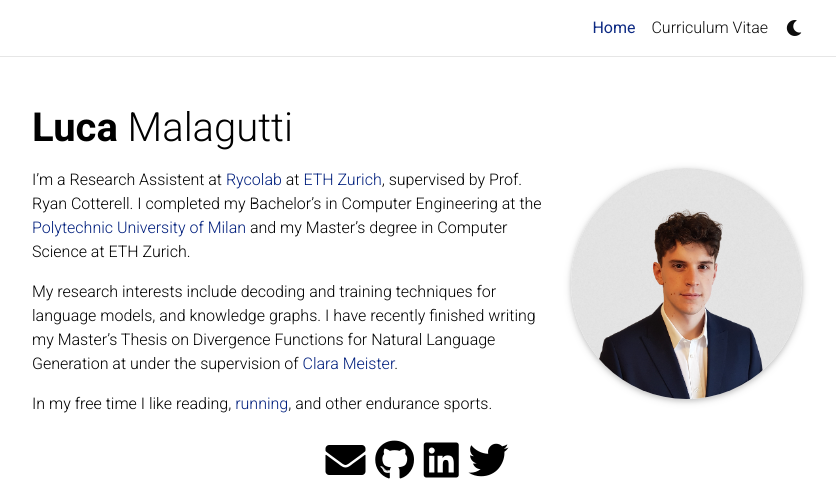
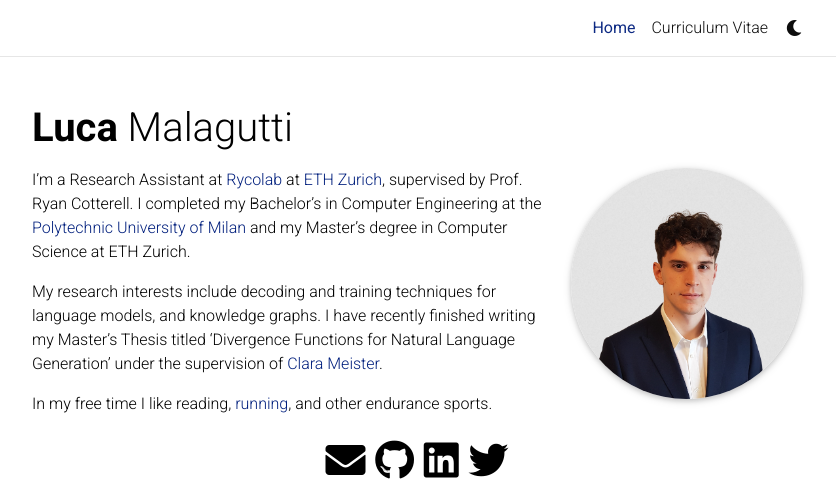
Before and after one commit to LucaMalagutti/LucaMalagutti.github.io, a Jekyll site: the page built from _pages/about.md, in a window 1280 px wide. Shown: the top 481 px of the page, without its empty margins (223-1059 px from the left). Built offline with Jekyll 4.4.1, drawn with Linux system fonts in a browser that asks for light colours; full-size pictures stand in for the smaller copies a plugin makes; comment, search, counter and statistics services are not loaded; a style sheet for code colours, icons or effects is not loaded.

Commit message:
updated about page

```diff
--- a/_pages/about.md
+++ b/_pages/about.md
@@ -15,8 +15,8 @@
 social: true  # includes social icons at the bottom of the page
 ---
 
-I'm a Research Assistent at [Rycolab](https://rycolab.io/) at [ETH Zurich](https://ethz.ch/en.html), supervised by Prof. Ryan Cotterell. I completed my Bachelor's in Computer Engineering at the [Polytechnic University of Milan](https://polimi.it/en) and my Master's degree in Computer Science at ETH Zurich.
+I'm a Research Assistant at [Rycolab](https://rycolab.io/) at [ETH Zurich](https://ethz.ch/en.html), supervised by Prof. Ryan Cotterell. I completed my Bachelor's in Computer Engineering at the [Polytechnic University of Milan](https://polimi.it/en) and my Master's degree in Computer Science at ETH Zurich.
 
-My research interests include decoding and training techniques for language models, and knowledge graphs. I have recently finished writing my Master's Thesis on Divergence Functions for Natural Language Generation at  under the supervision of [Clara Meister](https://cimeister.github.io/).
+My research interests include decoding and training techniques for language models, and knowledge graphs. I have recently finished writing my Master's Thesis titled 'Divergence Functions for Natural Language Generation'  under the supervision of [Clara Meister](https://cimeister.github.io/).
 
 In my free time I like reading, [running](https://www.strava.com/athletes/28181213), and other endurance sports.
```
